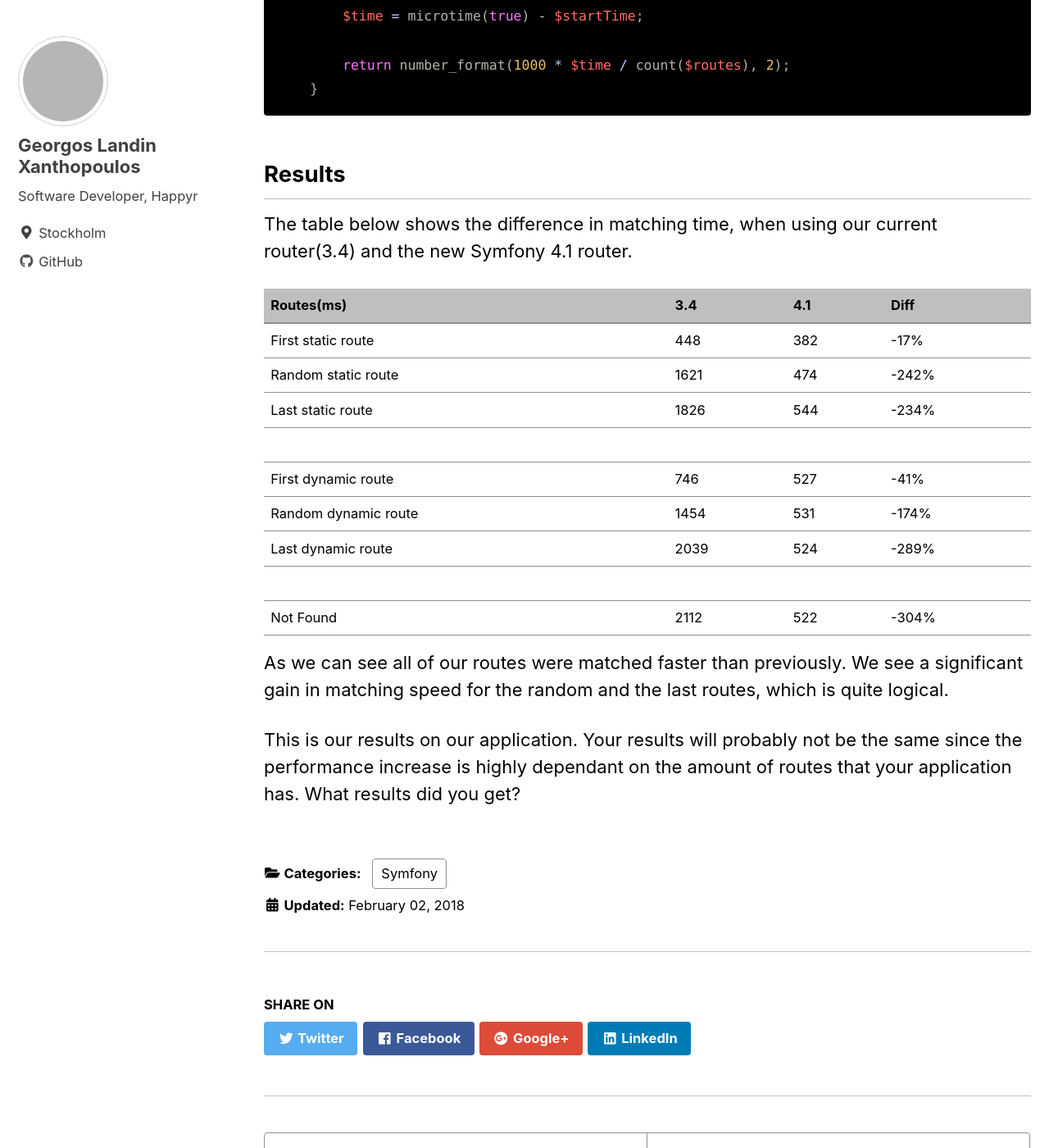
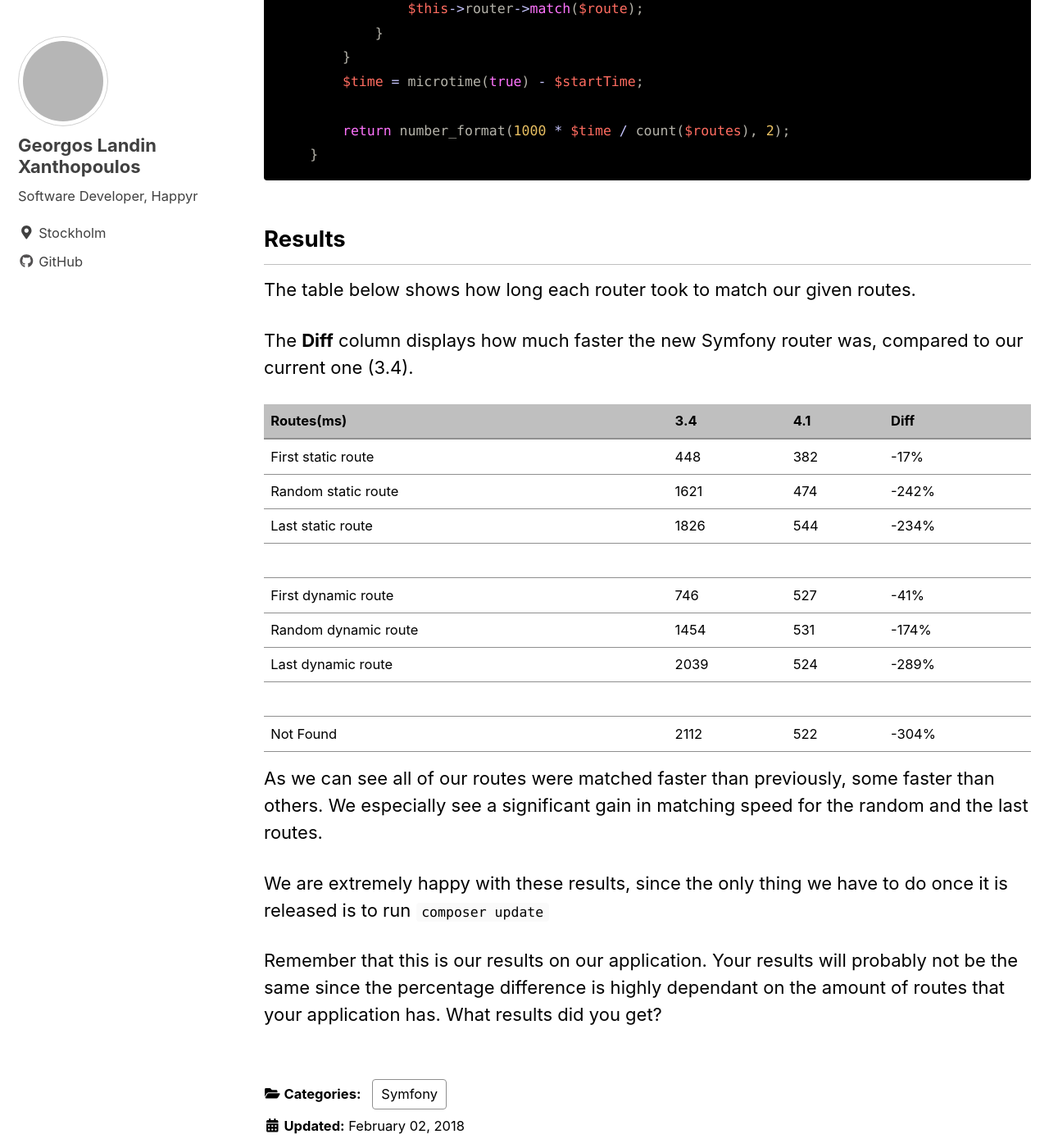
Before and after one commit to Happyr/developer.happyr.com, a Jekyll site: the page built from _posts/2018-02-21-symfony-route-test.md, in a window 1280 px wide and 1400 px high, scrolled down 2248 px. Shown: the whole window at 82% size. Built offline with Jekyll 4.4.1, drawn with Linux system fonts in a browser that asks for light colours; nearby versions of some CDN libraries; comment, search, counter and statistics services are not loaded; some of the changed text lies outside the part shown; grey boxes are pictures that could not be loaded.

Commit message:
route test blog post

```diff
--- a/_posts/2018-02-21-symfony-route-test.md
+++ b/_posts/2018-02-21-symfony-route-test.md
@@ -8,14 +8,21 @@
 categories:
 - Symfony
 ---
+<b> How much faster is the new Symfony router?
+We ran some tests to find out.</b>
+
 ## An improved router
 
 A few days ago we received the fantastic news that the Symfony router had been improved significantly, of course we wanted to see how
 the changes would affect our application, so we decided to test it against our own routes.
+
 If you somehow missed the exciting news you can read this [post](https://medium.com/@nicolas.grekas/making-symfonys-router-77-7x-faster-1-2-958e3754f0e1) from Nicolas Grekas.
 
 ## Our setup
-Our application uses PHP 7.1.13, it has 635 routes, 285 of those are static, the rest are dynamic.
+* PHP version: 7.1.13
+* Routes: 635
+* Static routes: 285
+* Dynamic routes: 350
 
 ## Test
 During the test process we followed this [example](https://gist.github.com/nikic/9049180) made by Nikita Popov.
@@ -48,11 +55,9 @@
     protected function execute(InputInterface $input, OutputInterface $output)
     {
         $output->writeln('First static route: '.$this->matchRoutes(['/admin/statistics/index']));
-
         // Add random/last static routes..
 
         $output->writeln('First dynamic route: '.$this->matchRoutes(['/admin/statistics/3aa63971-1f61-4b28-bd60-5bb1c9582c8a/show']));
-
         // Add random/last dynamic routes..
 
         $output->writeln('Not Found: '.$this->matchRoutes(['/foo/bar/baz']));
@@ -65,7 +70,6 @@
             for ($i = 0; $i < self::NR_OF_MATCHES; ++$i) {
                 $this->router->match($route);
             }
-
         }
         $time = microtime(true) - $startTime;
 
@@ -75,7 +79,9 @@
 {% endhighlight %}
 
 ## Results
-The table below shows the difference in matching time, when using our current router(3.4) and the new Symfony 4.1 router.
+The table below shows how long each router took to match our given routes.
+
+The __Diff__ column displays how much faster the new Symfony router was, compared to our current one (3.4).
 
 
 | Routes(ms)            | 3.4    | 4.1   | Diff  |
@@ -90,8 +96,11 @@
 |                       |        |       |       |
 | Not Found             | 2112   | 522   | -304% |
 
-As we can see all of our routes were matched faster than previously. We see a significant gain in matching speed for
-the random and the last routes, which is quite logical.
+As we can see all of our routes were matched faster than previously, some faster than others. We especially see a significant gain in matching speed for
+the random and the last routes.
 
-This is our results on our application. Your results will probably not be the same since the performance increase is highly dependant on the amount of routes
+We are extremely happy with these results, since the only thing we have to do once it is released is to
+run `composer update`
+
+Remember that this is our results on our application. Your results will probably not be the same since the percentage difference is highly dependant on the amount of routes
 that your application has. What results did you get?
```
Also changed, not shown: _posts/2018-02-02-workflow-process-manager.md (+1 -1 lines).
